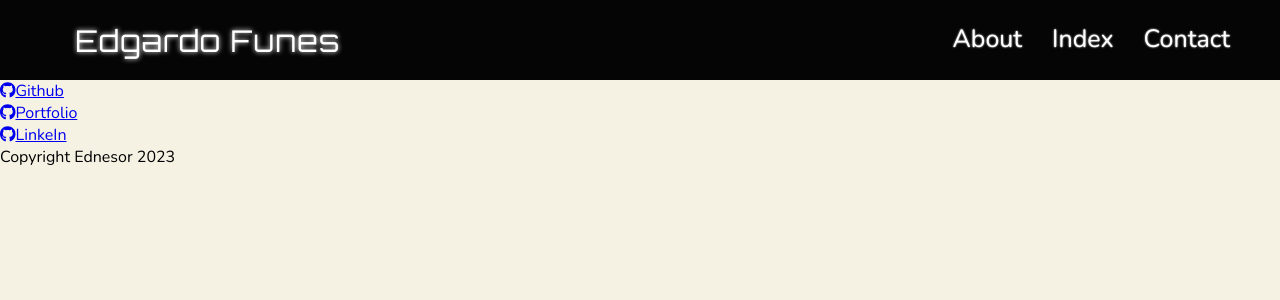
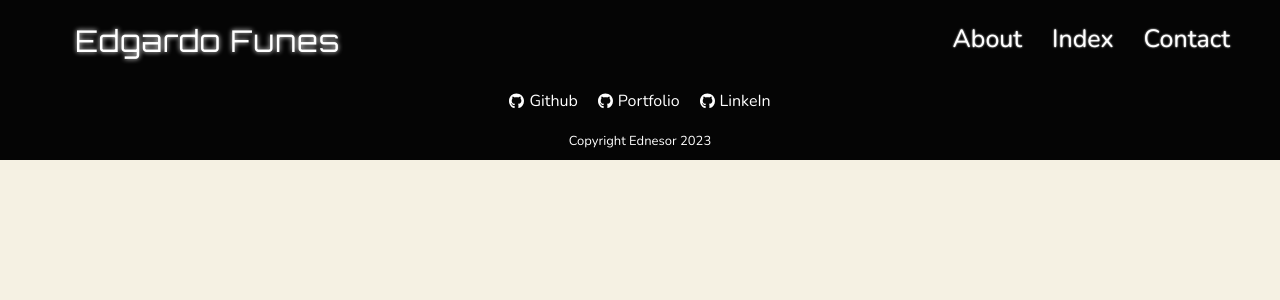
Before and after one commit to Ednesor/50-projects-50-days, a Next.js app: page / in a window 1280 px wide. Shown: the top 300 px of the page. Built offline with nearby package versions, Linux system fonts and the light colour scheme.

Commit message:
style: footer style

```diff
--- a/src/components/Layout/Footer-style.module.css
+++ b/src/components/Layout/Footer-style.module.css
@@ -0,0 +1,33 @@
+.container{
+    width: 100%;
+    min-height: 80px;
+    background-color: var(--main-dark-color);
+}
+.list{
+    width: 100%;
+    display: flex;
+    justify-content: center;
+}
+.item{
+    list-style-type: none;
+    margin: 10px 10px 0 10px;
+}
+.link{
+    text-decoration: none;
+    display: flex;
+    align-items: center;
+}
+.name{
+    color: var(--main-light-color);
+    margin-left: 5px;
+}
+.icon{
+    color: var(--main-light-color);
+    width: 15px;
+}
+.copyright{
+    color: var(--main-light-color);
+    font-size: 13px;
+    text-align: center;
+    margin-top: 20px;
+}
```
